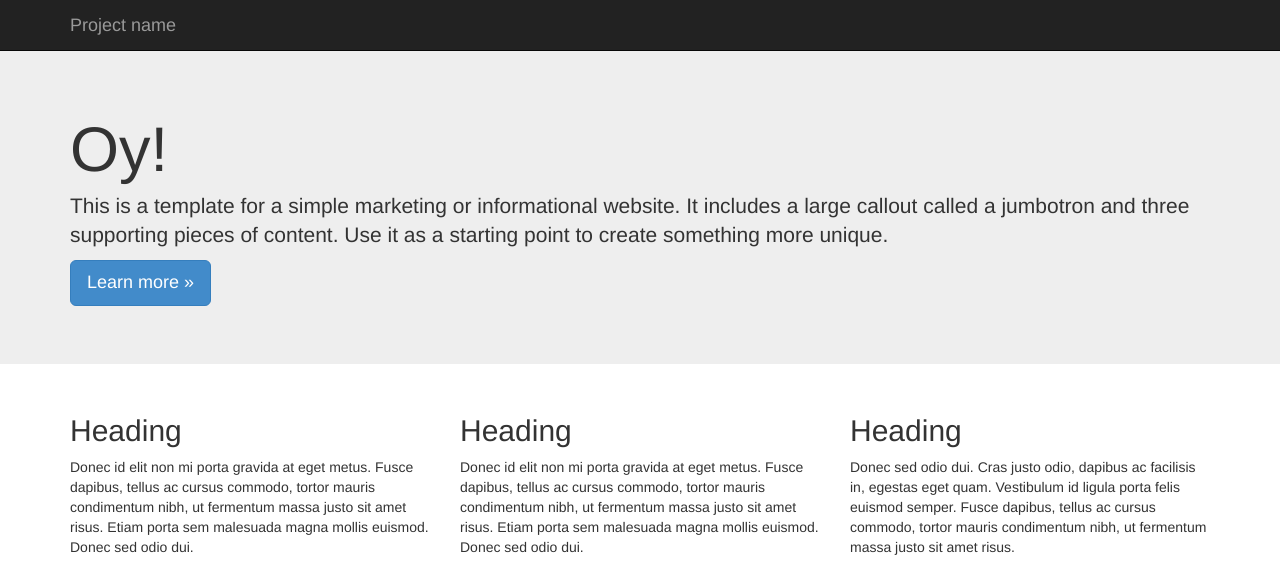
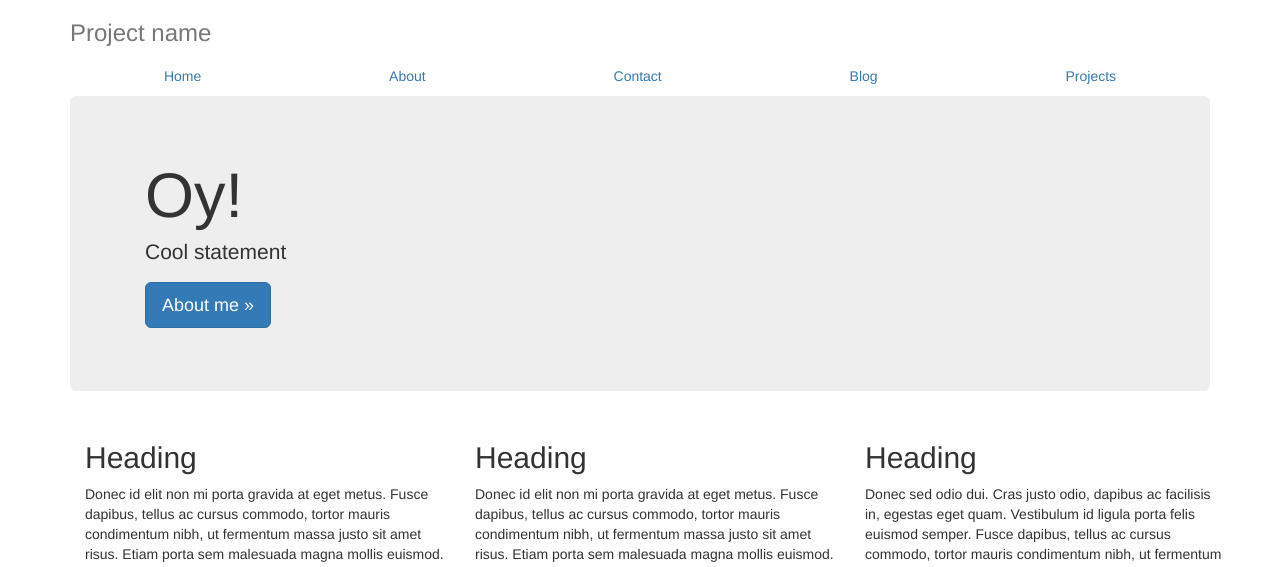
Before and after one commit to Shaynawr/portfolio-, a Django app: page / in a window 1280 px wide. Shown: the top 567 px of the page. Run offline with Django 3.2, Linux system fonts and the light colour scheme; some libraries are stand-ins or nearby versions.

Commit message:
adding all changes made

```diff
--- a/portfolio/urls.py
+++ b/portfolio/urls.py
@@ -12,6 +12,7 @@ urlpatterns = patterns('',
     url(r'^about/', TemplateView.as_view(template_name='about.html')),
     url(r'^contact/', TemplateView.as_view(template_name='contact.html')),
     url(r'^projects/', TemplateView.as_view(template_name='projects.html')),
+    url(r'^blog/', TemplateView.as_view(template_name='blog.html')),
 
     url(r'^admin/', include(admin.site.urls)),
 )
--- a/templates/base.html
+++ b/templates/base.html
@@ -1,9 +1,77 @@
 <!DOCTYPE html>
-<html>
-<head>
-    <title></title>
-</head>
-<body>
+<html lang="en">
 
-</body>
-</html>
+{% load staticfiles %}
+
+  <head>
+    <meta charset="utf-8">
+    <meta http-equiv="X-UA-Compatible" content="IE=edge">
+    <meta name="viewport" content="width=device-width, initial-scale=1.0">
+    <meta name="description" content="">
+    <meta name="author" content="">
+    <link rel="shortcut icon" href="../../docs-assets/ico/favicon.png">
+
+    <title>Portfél</title>
+
+    <!-- Bootstrap core CSS -->
+
+      <!-- <link href="../../dist/css/bootstrap.css" rel="stylesheet"> -->
+{#    <link href="{% static "/css/bootstrap.css" %}" rel="stylesheet">#}
+    <link href="/static/css/bootstrapsettings.css" rel="stylesheet">
+    <!-- Custom styles for this template -->
+    <link href="/static/css/justified-nav.css" rel="stylesheet">
+
+    <!-- Just for debugging purposes. Don't actually copy this line! -->
+    <!--[if lt IE 9]><script src="../../docs-assets/js/ie8-responsive-file-warning.js"></script><![endif]-->
+
+    <!-- HTML5 shim and Respond.js IE8 support of HTML5 elements and media queries -->
+    <!--[if lt IE 9]>
+      <script src="https://oss.maxcdn.com/libs/html5shiv/3.7.0/html5shiv.js"></script>
+      <script src="https://oss.maxcdn.com/libs/respond.js/1.3.0/respond.min.js"></script>
+    <![endif]-->
+  </head>
+
+ <body>
+
+    <div class="container">
+
+      <div class="masthead">
+        <h3 class="text-muted">Project name</h3>
+        <ul class="nav nav-justified">
+          <li><a href="/">Home</a></li>
+          <li><a href="/about">About</a></li>
+          <li><a href="/contact">Contact</a></li>
+          <li><a href="/blog">Blog</a></li>
+          <li><a href="/projects">Projects</a></li>
+
+        </ul>
+      </div>
+
+
+  <!DOCTYPE html>
+<html lang="en">
+  <head>
+    <meta charset="utf-8">
+    <meta http-equiv="X-UA-Compatible" content="IE=edge">
+    <meta name="viewport" content="width=device-width, initial-scale=1.0">
+    <meta name="description" content="">
+    <meta name="author" content="">
+    <link rel="shortcut icon" href="../../docs-assets/ico/favicon.png">
+
+    <title>Justified Nav Template for Bootstrap</title>
+
+    <!-- Bootstrap core CSS -->
+    <link href="../../dist/css/bootstrap.css" rel="stylesheet">
+
+    <!-- Custom styles for this template -->
+    <link href="justified-nav.css" rel="stylesheet">
+
+    <!-- Just for debugging purposes. Don't actually copy this line! -->
+    <!--[if lt IE 9]><script src="../../docs-assets/js/ie8-responsive-file-warning.js"></script><![endif]-->
+
+    <!-- HTML5 shim and Respond.js IE8 support of HTML5 elements and media queries -->
+    <!--[if lt IE 9]>
+      <script src="https://oss.maxcdn.com/libs/html5shiv/3.7.0/html5shiv.js"></script>
+      <script src="https://oss.maxcdn.com/libs/respond.js/1.3.0/respond.min.js"></script>
+    <![endif]-->
+  </head>
--- a/templates/contact.html
+++ b/templates/contact.html
@@ -1,5 +1,5 @@
-<!DOCTYPE html>
-<html>
+{% include 'base.html' %}
+
 <head>
     <title></title>
 </head>
--- a/templates/index.html
+++ b/templates/index.html
@@ -1,60 +1,13 @@
-<!DOCTYPE html>
-<html lang="en">
+{% include 'base.html' %}
+<title>Portfél</title>
 
-{% load staticfiles %}
-
-  <head>
-    <meta charset="utf-8">
-    <meta http-equiv="X-UA-Compatible" content="IE=edge">
-    <meta name="viewport" content="width=device-width, initial-scale=1.0">
-    <meta name="description" content="">
-    <meta name="author" content="">
-    <link rel="shortcut icon" href="../../docs-assets/ico/favicon.png">
-
-    <title>Portfél</title>
-
-    <!-- Bootstrap core CSS -->
-
-      <!-- <link href="../../dist/css/bootstrap.css" rel="stylesheet"> -->
-{#    <link href="{% static "/css/bootstrap.css" %}" rel="stylesheet">#}
-    <link href="/static/css/bootstrapsettings.css" rel="stylesheet">
-    <!-- Custom styles for this template -->
-    <link href="/static/css/jumbotron.css" rel="stylesheet">
-
-    <!-- Just for debugging purposes. Don't actually copy this line! -->
-    <!--[if lt IE 9]><script src="../../docs-assets/js/ie8-responsive-file-warning.js"></script><![endif]-->
-
-    <!-- HTML5 shim and Respond.js IE8 support of HTML5 elements and media queries -->
-    <!--[if lt IE 9]>
-      <script src="https://oss.maxcdn.com/libs/html5shiv/3.7.0/html5shiv.js"></script>
-      <script src="https://oss.maxcdn.com/libs/respond.js/1.3.0/respond.min.js"></script>
-    <![endif]-->
-  </head>
-
-  <body>
-
-    <div class="navbar navbar-inverse navbar-fixed-top" role="navigation">
-      <div class="container">
-        <div class="navbar-header">
-          <button type="button" class="navbar-toggle" data-toggle="collapse" data-target=".navbar-collapse">
-            <span class="sr-only">Toggle navigation</span>
-            <span class="icon-bar"></span>
-            <span class="icon-bar"></span>
-            <span class="icon-bar"></span>
-          </button>
-          <a class="navbar-brand" href="#">Project name</a>
-        </div>
-
-
-      </div>
-    </div>
 
     <!-- Main jumbotron for a primary marketing message or call to action -->
     <div class="jumbotron">
       <div class="container">
         <h1>Oy!</h1>
-        <p>This is a template for a simple marketing or informational website. It includes a large callout called a jumbotron and three supporting pieces of content. Use it as a starting point to create something more unique.</p>
-        <p><a class="btn btn-primary btn-lg" role="button">Learn more &raquo;</a></p>
+        <p>Cool statement</p>
+        <p><a href ="/about" class="btn btn-primary btn-lg" role="button">About me &raquo;</a></p>
       </div>
     </div>
 
@@ -63,17 +16,23 @@
       <div class="row">
         <div class="col-md-4">
           <h2>Heading</h2>
-          <p>Donec id elit non mi porta gravida at eget metus. Fusce dapibus, tellus ac cursus commodo, tortor mauris condimentum nibh, ut fermentum massa justo sit amet risus. Etiam porta sem malesuada magna mollis euismod. Donec sed odio dui. </p>
+          <p>Donec id elit non mi porta gravida at eget metus. Fusce dapibus, tellus ac cursus commodo, tortor mauris
+              condimentum nibh, ut fermentum massa justo sit amet risus. Etiam porta sem malesuada magna mollis euismod.
+              Donec sed odio dui. </p>
           <p><a class="btn btn-default" href="#" role="button">View details &raquo;</a></p>
         </div>
         <div class="col-md-4">
           <h2>Heading</h2>
-          <p>Donec id elit non mi porta gravida at eget metus. Fusce dapibus, tellus ac cursus commodo, tortor mauris condimentum nibh, ut fermentum massa justo sit amet risus. Etiam porta sem malesuada magna mollis euismod. Donec sed odio dui. </p>
+          <p>Donec id elit non mi porta gravida at eget metus. Fusce dapibus, tellus ac cursus commodo,
+              tortor mauris condimentum nibh, ut fermentum massa justo sit amet risus. Etiam porta sem malesuada
+              magna mollis euismod. Donec sed odio dui. </p>
           <p><a class="btn btn-default" href="#" role="button">View details &raquo;</a></p>
        </div>
         <div class="col-md-4">
           <h2>Heading</h2>
-          <p>Donec sed odio dui. Cras justo odio, dapibus ac facilisis in, egestas eget quam. Vestibulum id ligula porta felis euismod semper. Fusce dapibus, tellus ac cursus commodo, tortor mauris condimentum nibh, ut fermentum massa justo sit amet risus.</p>
+          <p>Donec sed odio dui. Cras justo odio, dapibus ac facilisis in, egestas eget quam. Vestibulum id ligula
+              porta felis euismod semper. Fusce dapibus, tellus ac cursus commodo, tortor mauris condimentum nibh,
+              ut fermentum massa justo sit amet risus.</p>
           <p><a class="btn btn-default" href="#" role="button">View details &raquo;</a></p>
         </div>
       </div>
--- a/templates/projects.html
+++ b/templates/projects.html
@@ -1,5 +1,5 @@
-<!DOCTYPE html>
-<html>
+{% include 'base.html' %}
+
 <head>
     <title></title>
 </head>
```
Also changed, not shown: templates/about.html (+32 -6 lines), templates/blog.html (added, +11 -0 lines).
